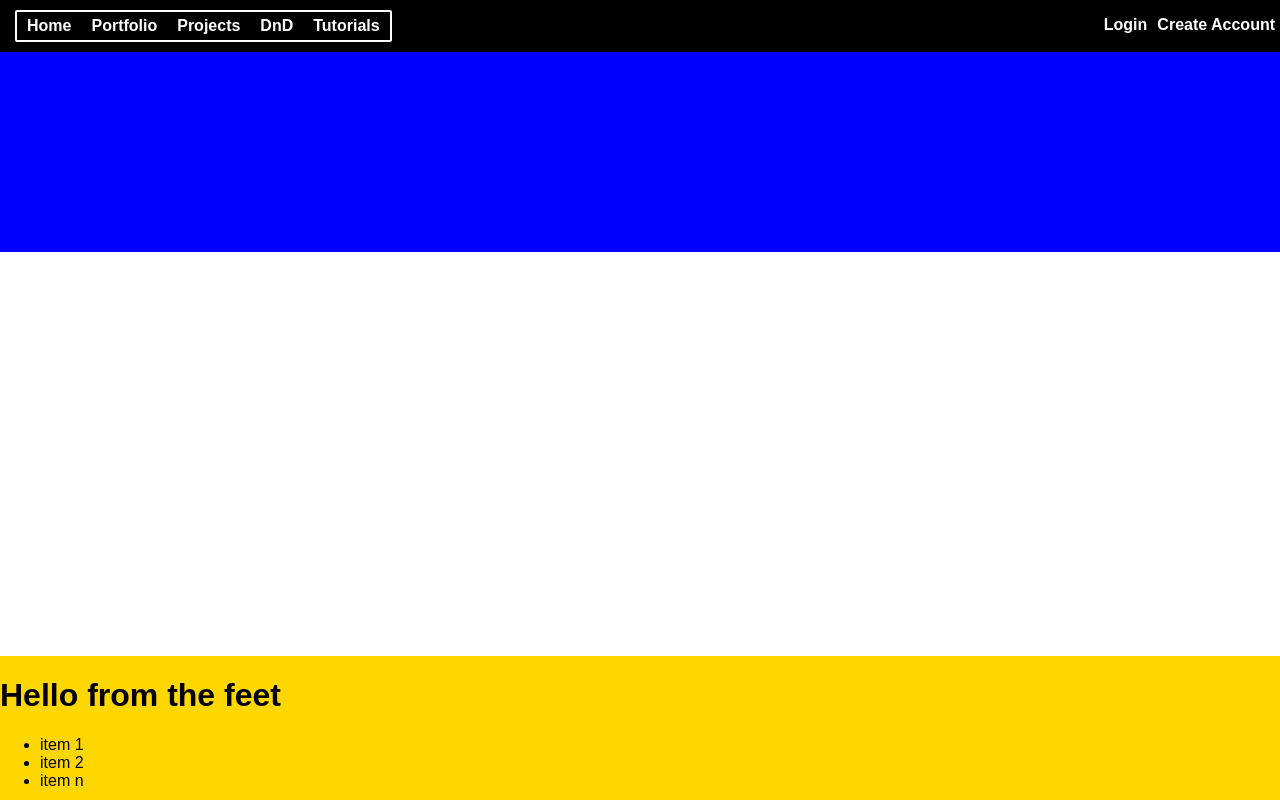
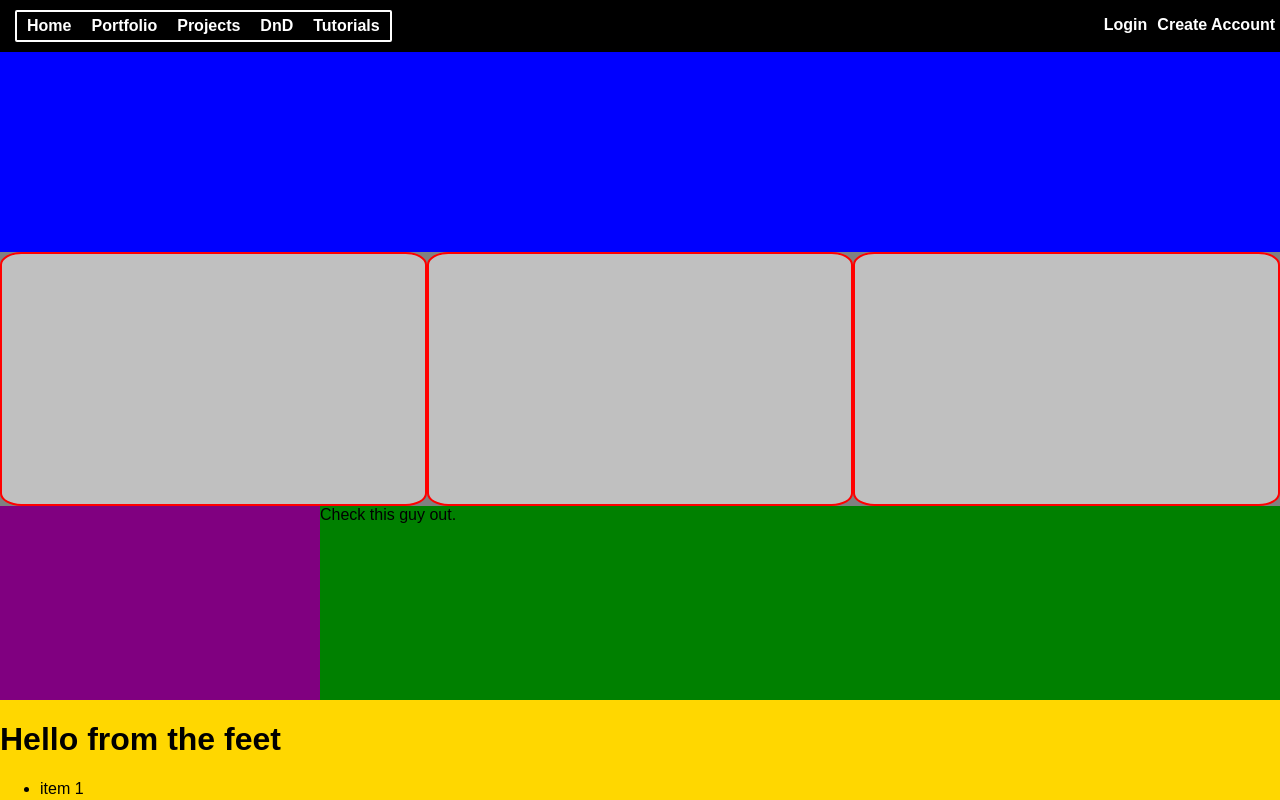
Before and after one commit to EternalVigil/TheEternalVigil, a React (Create React App) app: page / in a window 1280 px wide. Built offline with nearby package versions, Linux system fonts and the light colour scheme.

Commit message:
further style sheets added for content columns and author bio

```diff
--- /dev/null
+++ b/src/AboutAuthor.css
@@ -0,0 +1,18 @@
+.authorBio {
+  display: block;
+  position: relative;
+  float: left;
+  width: 100%;
+  min-height: 250px;
+  height: 100%;
+  background-color: orange; }
+
+.authorImageContainer {
+  display: block;
+  position: relative;
+  float: left;
+  width: 25%;
+  min-height: 250px;
+  background-color: purple;
+  margin: auto;
+  padding: 0; }
--- /dev/null
+++ b/src/AboutAuthor.scss
@@ -0,0 +1,20 @@
+.authorBio {
+	display: block;
+	position: relative;
+	float: left;
+	width: 100%;
+	min-height: 250px;
+	height: 100%;
+	background-color: orange;
+}
+
+.authorImageContainer {
+	display: block;
+	position: relative;
+	float: left;
+	width: 25%;
+	min-height: 250px;
+	background-color: purple;
+	margin: auto;
+	padding: 0;
+}
--- a/src/App.js
+++ b/src/App.js
@@ -1,7 +1,8 @@
 import React, { Component } from 'react';
 import Header from './Header.js';
 import Hero from './mainHero.js';
-import aboutAuthor from './aboutAuthor.js';
+import ContentColumns from './ContentColumns.js';
+import AboutAuthor from './AboutAuthor.js';
 import Footer from './Footer.js';
 import './App.css';
 
@@ -12,12 +13,8 @@ class App extends Component {
       <div className="App">
         <Header />
         <Hero />
-        <div className = 'newContent'>
-          <div className = 'leftWindow' />
-          <div className = 'middleWindow' />
-          <div className = 'rightWindow' />
-        </div>
-        <aboutAuthor />
+        <ContentColumns />
+        <AboutAuthor />
         <Footer />
       </div>
     );
--- /dev/null
+++ b/src/ContentColumns.css
@@ -0,0 +1,19 @@
+.columnContainer {
+  display: flex;
+  position: relative;
+  float: left;
+  width: 100%;
+  min-height: 250px;
+  background-color: grey; }
+
+.leftColumn, .middleColumn, .rightColumn {
+  display: block;
+  position: relative;
+  float: left;
+  width: 33%;
+  min-height: 250px;
+  margin: auto;
+  padding: 0;
+  background-color: silver;
+  border: 2px solid red;
+  border-radius: 5%; }
--- /dev/null
+++ b/src/ContentColumns.js
@@ -0,0 +1,19 @@
+import React, { Component } from 'react';
+import './ContentColumns.css';
+
+class ContentColumns extends Component {
+	render () {
+		return (
+		<div className='columnContainer'>
+			<div className='leftColumn'>
+			</div>
+			<div className='middleColumn'>
+			</div>
+			<div className='rightColumn'>
+			</div>
+		</div>
+		);
+	}
+}
+
+export default ContentColumns;
--- /dev/null
+++ b/src/ContentColumns.scss
@@ -0,0 +1,23 @@
+.columnContainer {
+	display: flex;
+	position: relative;
+	float: left;
+	width: 100%;
+	min-height: 250px;
+
+	background-color: grey;
+}
+
+.leftColumn, .middleColumn, .rightColumn {
+	display: block;
+	position: relative;
+	float: left;
+	width: 33%;
+	min-height: 250px;
+	margin: auto;
+	padding: 0;
+
+	background-color: silver;
+	border: 2px solid red;
+	border-radius: 5%;
+}
--- a/src/Footer.css
+++ b/src/Footer.css
@@ -4,5 +4,5 @@
   float: left;
   bottom: 0;
   width: 100%;
-  height: 18%;
+  height: 100px;
   background-color: gold; }
--- a/src/Footer.scss
+++ b/src/Footer.scss
@@ -7,6 +7,7 @@ $break-medium: 860px;
 	float: left;
 	bottom: 0;
 	width: 100%;
-	height: 18%;
+	height: 100px;
+	//height: 18%;
 	background-color: gold;
 }
--- a/src/aboutAuthor.js
+++ b/src/aboutAuthor.js
@@ -1,9 +1,13 @@
 import React, { Component } from 'react';
+import './AboutAuthor.css';
 
 class aboutAuthor extends Component {
 	render () {
 		return (
-		<div class='autherBio'>
+		<div className='autherBio'>
+		<div className='authorImageContainer'>
+			<img className='authorImage' src='/' alt='' title='' />
+		</div>
 		Check this guy out.
 		</div>
 		);
```
